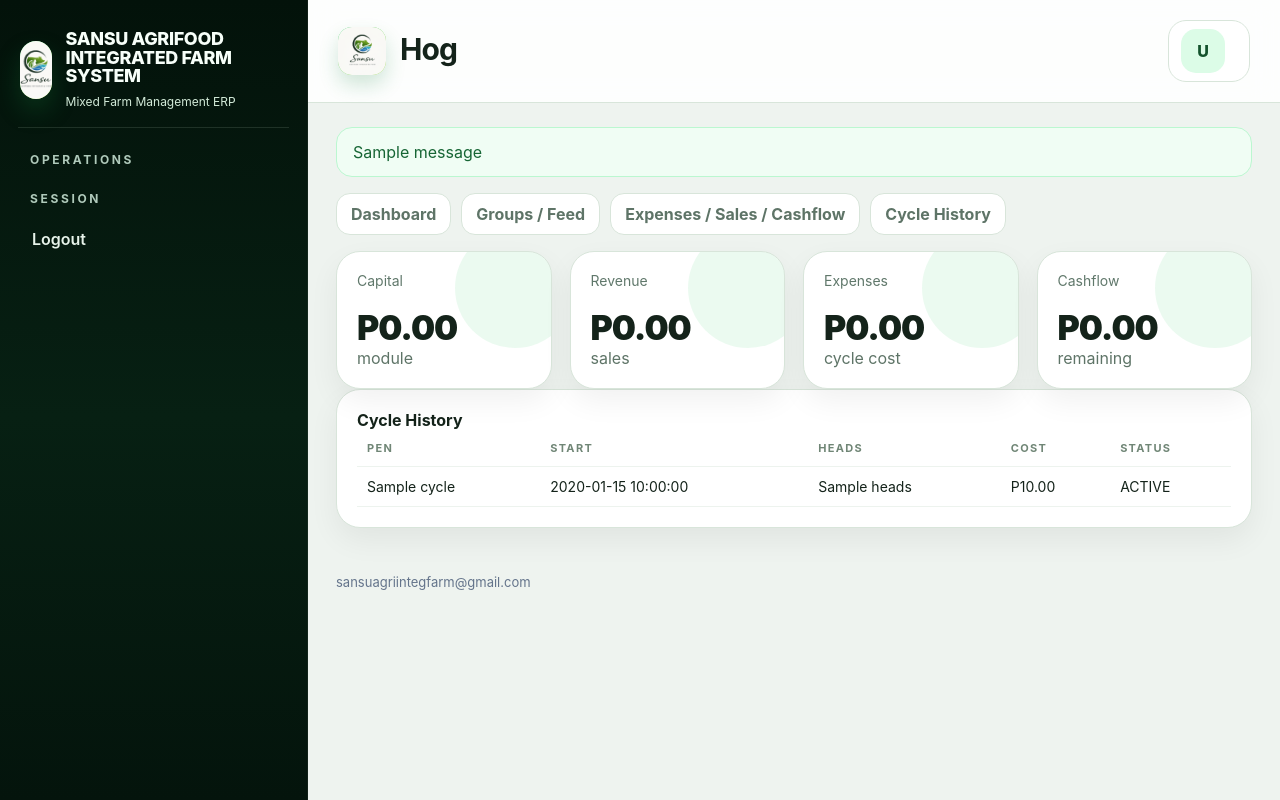
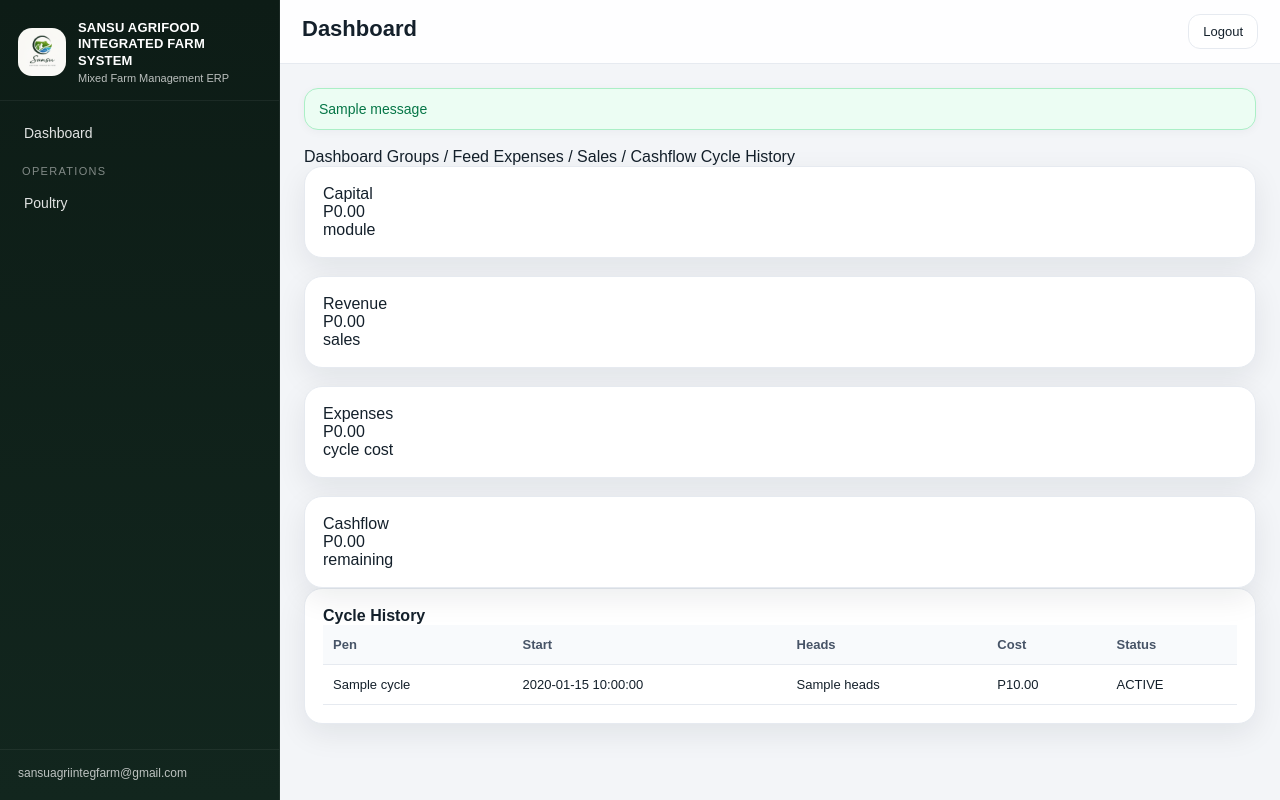
Before and after one commit to sansuagriintegfarm-del/sansu-farm-system-v2, a Flask app: template templates/hog.html in a window 1280 px wide. Run offline with Flask 3, Linux system fonts and the light colour scheme; the template is opened without the code that fills it: most values are stand-ins (such as "Sample title", 1, 10 or a date in 2020); one stand-in notice (Sample message) is shown.

Commit message:
Update base.html

```diff
--- a/templates/base.html
+++ b/templates/base.html
@@ -1,154 +1,522 @@
-<!doctype html>
+<!DOCTYPE html>
 <html lang="en">
 <head>
-  <meta charset="utf-8">
-  <meta name="viewport" content="width=device-width, initial-scale=1">
-  <title>{{ app_name }}</title>
-  <script src="https://cdn.jsdelivr.net/npm/chart.js"></script>
+  <meta charset="UTF-8">
+  <meta name="viewport" content="width=device-width, initial-scale=1.0">
+  <title>{% block page_title %}{{ app_name }}{% endblock %}</title>
   <style>
     :root{
-      --bg:#eef3ef;--panel:#ffffff;--panel-2:#f7faf8;--ink:#14231a;--muted:#5e7467;--line:#d8e5da;
-      --brand:#11552d;--brand-2:#1ea84c;--brand-3:#0b2d19;--soft:#e8f7ec;--warn:#d97706;--danger:#b91c1c;
-      --shadow:0 12px 30px rgba(9,18,12,.06);
+      --bg:#f3f5f8;
+      --card:#ffffff;
+      --text:#14202b;
+      --muted:#667085;
+      --line:#e6eaf0;
+      --green:#0f6b46;
+      --green-dark:#0a4d33;
+      --green-soft:#e8f5ee;
+      --nav:#0d1c16;
+      --nav-2:#12261e;
+      --danger:#b42318;
+      --warning:#b54708;
+      --shadow:0 10px 30px rgba(16,24,40,.08);
+      --radius:18px;
     }
-    *{box-sizing:border-box} html,body{height:100%} body{margin:0;font-family:Inter,Segoe UI,Arial,sans-serif;background:var(--bg);color:var(--ink)}
-    a{text-decoration:none;color:inherit}
-    .app{display:flex;min-height:100vh}
-    .sidebar{width:308px;background:linear-gradient(180deg,#03120a 0%,#072013 52%,#04140c 100%);color:#f7fff9;padding:22px 18px;position:sticky;top:0;height:100vh;overflow:auto;border-right:1px solid rgba(255,255,255,.05)}
-    .brand{display:flex;gap:14px;align-items:center;padding:8px 2px 18px;border-bottom:1px solid rgba(220,255,230,.12)}
-    .logo{width:58px;height:58px;border-radius:18px;background:linear-gradient(135deg,#22c55e,#84cc16);display:flex;align-items:center;justify-content:center;color:#fff;font-weight:900;font-size:22px;box-shadow:0 12px 24px rgba(21,128,61,.28);overflow:hidden}
-    .logo img{width:100%;height:100%;object-fit:cover}
-    .brand h1{margin:0;font-size:18px;line-height:1.04;font-weight:800;letter-spacing:-.02em}
-    .brand small{display:block;color:#d2ead8;margin-top:8px;font-size:12px}
-    .nav h4{font-size:12px;letter-spacing:.22em;text-transform:uppercase;color:#b0cabb;margin:24px 12px 10px}
-    .nav .link{display:flex;align-items:center;justify-content:space-between;padding:13px 14px;border-radius:18px;color:#e7f3ea;margin:4px 0;font-weight:600;transition:.18s}
-    .nav .link.active,.nav .link:hover{background:linear-gradient(90deg,rgba(34,197,94,.16),rgba(255,255,255,.04));color:#fff}
-    .subnav{margin:6px 0 14px 12px;padding-left:14px;border-left:1px solid rgba(255,255,255,.12)}
-    .subnav a{display:block;padding:10px 10px;border-radius:12px;color:#cfe3d6;font-size:14px;margin:2px 0}
-    .subnav a.active,.subnav a:hover{background:rgba(255,255,255,.06);color:#fff}
-    .side-note{margin-top:18px;background:rgba(255,255,255,.05);border:1px solid rgba(255,255,255,.08);padding:14px;border-radius:18px;color:#d8eadc;font-size:13px;line-height:1.5}
-    .main{flex:1;min-width:0}
-    .topbar{display:flex;align-items:center;justify-content:space-between;gap:18px;padding:20px 30px;background:rgba(255,255,255,.88);backdrop-filter:blur(14px);border-bottom:1px solid var(--line);position:sticky;top:0;z-index:5}
-    .topbar h2{margin:0;font-size:30px;letter-spacing:-.03em}
-    .topbar p{margin:5px 0 0;color:var(--muted);font-size:14px}
-    .userbox{display:flex;align-items:center;gap:12px;padding:8px 12px;border-radius:18px;background:#fff;border:1px solid var(--line)}
-    .topbar-logo{width:48px;height:48px;border-radius:14px;background:linear-gradient(135deg,#22c55e,#84cc16);display:flex;align-items:center;justify-content:center;overflow:hidden;color:#fff;font-weight:900;box-shadow:0 10px 20px rgba(21,128,61,.2)}
-    .topbar-logo img{width:100%;height:100%;object-fit:cover}
-    .avatar{width:44px;height:44px;border-radius:15px;background:#dcfce7;color:#14532d;display:flex;align-items:center;justify-content:center;font-weight:800}
-    .container{padding:24px 28px 30px}
-    .grid{display:grid;gap:18px}.g4{grid-template-columns:repeat(4,minmax(0,1fr))}.g3{grid-template-columns:repeat(3,minmax(0,1fr))}.g2{grid-template-columns:repeat(2,minmax(0,1fr))}
-    .card{background:var(--panel);border:1px solid var(--line);border-radius:24px;padding:20px;box-shadow:var(--shadow)}
-    .kpi{position:relative;overflow:hidden}.kpi:after{content:"";position:absolute;right:-24px;top:-24px;width:120px;height:120px;border-radius:50%;background:rgba(34,197,94,.09)}
-    .kpi .label{font-size:14px;color:#60786b;margin-bottom:18px}.kpi .value{font-size:34px;font-weight:900;letter-spacing:-.03em}.kpi .meta{margin-top:8px;color:var(--muted);font-size:13px;line-height:1.4}
-    .section-head{display:flex;align-items:center;justify-content:space-between;gap:12px;margin-bottom:14px}.section-head strong{font-size:15px;letter-spacing:.01em}.pill{display:inline-flex;align-items:center;gap:8px;padding:8px 12px;border-radius:999px;background:var(--soft);color:var(--brand);font-size:12px;font-weight:800}
-    .chart-wrap{position:relative;height:260px}.chart-wrap.short{height:220px}.chart-wrap.tall{height:320px}
-    .muted{color:var(--muted)} .empty{display:flex;align-items:center;justify-content:center;height:100%;min-height:120px;border:1px dashed var(--line);border-radius:18px;color:#7c8f84;background:var(--panel-2);font-size:14px}
-    table{width:100%;border-collapse:collapse} th,td{padding:11px 10px;border-bottom:1px solid #edf3ee;text-align:left;font-size:14px;vertical-align:top} th{font-size:11px;text-transform:uppercase;letter-spacing:.12em;color:#708676}
-    .table-wrap{overflow:auto}.form-grid{display:grid;grid-template-columns:repeat(4,minmax(0,1fr));gap:12px}.form-grid .full{grid-column:1/-1}
-    input,select,textarea{width:100%;padding:11px 13px;border:1px solid #d7e3d9;border-radius:14px;font:inherit;background:#fff} textarea{min-height:88px;resize:vertical}
-    button,.btn{padding:11px 16px;border:0;border-radius:14px;background:var(--brand);color:#fff;font-weight:800;cursor:pointer;display:inline-block}.btn.alt{background:#fff;color:var(--ink);border:1px solid var(--line)} .btn.warn{background:#b45309}.btn.danger{background:#991b1b}
-    .tabs{display:flex;flex-wrap:wrap;gap:10px;margin-bottom:16px}.tabs a{padding:10px 14px;border-radius:14px;background:#fff;border:1px solid var(--line);color:var(--muted);font-weight:700}.tabs a.active{background:var(--brand);color:#fff;border-color:var(--brand)}
-    .flash{padding:14px 16px;border-radius:16px;margin-bottom:16px;background:#fff7ed;border:1px solid #fed7aa;color:#9a3412}.flash.success{background:#f0fdf4;border-color:#bbf7d0;color:#166534}.flash.danger{background:#fef2f2;border-color:#fecaca;color:#991b1b}
-    .foot{padding:16px 28px 24px;color:#64748b;font-size:13px}
-    @media (max-width:1260px){.g4{grid-template-columns:repeat(2,minmax(0,1fr))}.g3{grid-template-columns:1fr 1fr}.form-grid{grid-template-columns:1fr 1fr}}
-    @media (max-width:980px){.sidebar{display:none}.topbar{padding:16px 18px}.container{padding:16px}.g4,.g3,.g2,.form-grid{grid-template-columns:1fr}.topbar h2{font-size:24px}}
+
+    *{box-sizing:border-box}
+    html,body{margin:0;padding:0}
+    body{
+      font-family:Arial,Helvetica,sans-serif;
+      background:var(--bg);
+      color:var(--text);
+    }
+
+    a{color:inherit;text-decoration:none}
+    img{max-width:100%}
+
+    .app-shell{
+      min-height:100vh;
+      display:flex;
+    }
+
+    .sidebar{
+      width:280px;
+      background:linear-gradient(180deg,var(--nav),var(--nav-2));
+      color:#fff;
+      position:sticky;
+      top:0;
+      height:100vh;
+      display:flex;
+      flex-direction:column;
+      border-right:1px solid rgba(255,255,255,.06);
+    }
+
+    .brand-wrap{
+      display:flex;
+      align-items:center;
+      gap:12px;
+      padding:20px 18px 16px;
+      border-bottom:1px solid rgba(255,255,255,.06);
+    }
+
+    .brand-mark{
+      width:48px;
+      height:48px;
+      border-radius:14px;
+      overflow:hidden;
+      display:flex;
+      align-items:center;
+      justify-content:center;
+      background:rgba(255,255,255,.08);
+      color:#fff;
+      font-weight:800;
+      flex:0 0 48px;
+    }
+
+    .brand-mark img{
+      width:100%;
+      height:100%;
+      object-fit:cover;
+      display:block;
+    }
+
+    .brand-title{
+      font-size:13px;
+      line-height:1.25;
+      font-weight:700;
+      letter-spacing:.2px;
+    }
+
+    .brand-subtitle{
+      margin-top:3px;
+      font-size:11px;
+      color:rgba(255,255,255,.72);
+    }
+
+    .nav-section{
+      padding:14px 12px 0;
+    }
+
+    .nav-label{
+      font-size:11px;
+      text-transform:uppercase;
+      letter-spacing:.12em;
+      color:rgba(255,255,255,.48);
+      padding:10px 10px 8px;
+    }
+
+    .nav-item,
+    .nav-subitem{
+      display:flex;
+      align-items:center;
+      gap:10px;
+      padding:10px 12px;
+      border-radius:12px;
+      color:rgba(255,255,255,.88);
+      transition:.18s ease;
+      margin-bottom:4px;
+      font-size:14px;
+    }
+
+    .nav-item:hover,
+    .nav-subitem:hover{
+      background:rgba(255,255,255,.08);
+    }
+
+    .nav-subgroup{
+      margin:0 0 8px 0;
+      padding:0 0 0 10px;
+      border-left:1px solid rgba(255,255,255,.08);
+    }
+
+    .nav-subitem{
+      font-size:13px;
+      color:rgba(255,255,255,.72);
+      padding:8px 12px;
+    }
+
+    .sidebar-footer{
+      margin-top:auto;
+      padding:16px 18px 20px;
+      border-top:1px solid rgba(255,255,255,.06);
+      font-size:12px;
+      color:rgba(255,255,255,.72);
+    }
+
+    .main{
+      flex:1;
+      min-width:0;
+      display:flex;
+      flex-direction:column;
+    }
+
+    .topbar{
+      position:sticky;
+      top:0;
+      z-index:50;
+      background:rgba(255,255,255,.9);
+      backdrop-filter:blur(10px);
+      border-bottom:1px solid var(--line);
+      padding:14px 22px;
+      display:flex;
+      align-items:center;
+      justify-content:space-between;
+      gap:14px;
+    }
+
+    .topbar-left h1{
+      margin:0;
+      font-size:22px;
+      line-height:1.1;
+    }
+
+    .topbar-left p{
+      margin:4px 0 0;
+      color:var(--muted);
+      font-size:13px;
+    }
+
+    .user-box{
+      display:flex;
+      align-items:center;
+      gap:12px;
+      background:#fff;
+      border:1px solid var(--line);
+      border-radius:14px;
+      padding:8px 12px;
+      box-shadow:0 2px 10px rgba(16,24,40,.04);
+    }
+
+    .user-avatar{
+      width:38px;
+      height:38px;
+      border-radius:50%;
+      background:var(--green-soft);
+      color:var(--green);
+      display:flex;
+      align-items:center;
+      justify-content:center;
+      font-weight:700;
+      font-size:14px;
+      flex:0 0 38px;
+    }
+
+    .user-meta{
+      line-height:1.2;
+    }
+
+    .user-meta strong{
+      display:block;
+      font-size:13px;
+    }
+
+    .user-meta span{
+      display:block;
+      margin-top:2px;
+      font-size:12px;
+      color:var(--muted);
+    }
+
+    .logout-btn{
+      border:1px solid var(--line);
+      background:#fff;
+      color:var(--text);
+      border-radius:12px;
+      padding:9px 14px;
+      font-size:13px;
+      cursor:pointer;
+    }
+
+    .logout-btn:hover{
+      background:#f8fafc;
+    }
+
+    .page-content{
+      max-width:1400px;
+      width:100%;
+      margin:0 auto;
+      padding:24px;
+    }
+
+    .flash-wrap{
+      display:grid;
+      gap:10px;
+      margin-bottom:18px;
+    }
+
+    .flash{
+      padding:12px 14px;
+      border-radius:14px;
+      font-size:14px;
+      border:1px solid transparent;
+      background:#fff;
+      box-shadow:0 2px 10px rgba(16,24,40,.04);
+    }
+
+    .flash.success{
+      background:#ecfdf3;
+      color:#067647;
+      border-color:#abefc6;
+    }
+
+    .flash.danger{
+      background:#fef3f2;
+      color:#b42318;
+      border-color:#fecdca;
+    }
+
+    .flash.warning{
+      background:#fffaeb;
+      color:#b54708;
+      border-color:#fedf89;
+    }
+
+    .card{
+      background:var(--card);
+      border:1px solid var(--line);
+      border-radius:var(--radius);
+      box-shadow:var(--shadow);
+      padding:18px;
+    }
+
+    .grid{
+      display:grid;
+      gap:18px;
+    }
+
+    .grid-2{
+      display:grid;
+      grid-template-columns:repeat(2,minmax(0,1fr));
+      gap:18px;
+    }
+
+    .grid-3{
+      display:grid;
+      grid-template-columns:repeat(3,minmax(0,1fr));
+      gap:18px;
+    }
+
+    .grid-4{
+      display:grid;
+      grid-template-columns:repeat(4,minmax(0,1fr));
+      gap:18px;
+    }
+
+    .module-grid{
+      display:grid;
+      grid-template-columns:repeat(auto-fit,minmax(420px,1fr));
+      gap:20px;
+      align-items:start;
+    }
+
+    table{
+      width:100%;
+      border-collapse:collapse;
+      background:#fff;
+    }
+
+    th,td{
+      padding:12px 10px;
+      border-bottom:1px solid var(--line);
+      text-align:left;
+      font-size:13px;
+      vertical-align:top;
+    }
+
+    th{
+      color:#475467;
+      font-weight:700;
+      background:#f8fafc;
+    }
+
+    .badge{
+      display:inline-flex;
+      align-items:center;
+      padding:5px 10px;
+      border-radius:999px;
+      font-size:12px;
+      font-weight:700;
+      background:#eef2f6;
+      color:#344054;
+    }
+
+    .badge.green{
+      background:#ecfdf3;
+      color:#067647;
+    }
+
+    .badge.orange{
+      background:#fffaeb;
+      color:#b54708;
+    }
+
+    .badge.red{
+      background:#fef3f2;
+      color:#b42318;
+    }
+
+    .section-title{
+      margin:0 0 6px;
+      font-size:18px;
+    }
+
+    .section-subtitle{
+      margin:0;
+      color:var(--muted);
+      font-size:13px;
+    }
+
+    @media (max-width: 1100px){
+      .sidebar{
+        width:240px;
+      }
+      .grid-4{
+        grid-template-columns:repeat(2,minmax(0,1fr));
+      }
+    }
+
+    @media (max-width: 920px){
+      .app-shell{
+        display:block;
+      }
+      .sidebar{
+        position:relative;
+        width:100%;
+        height:auto;
+      }
+      .topbar{
+        position:relative;
+      }
+      .grid-3,
+      .grid-2,
+      .grid-4{
+        grid-template-columns:1fr;
+      }
+      .module-grid{
+        grid-template-columns:1fr;
+      }
+    }
   </style>
+  {% block extra_head %}{% endblock %}
 </head>
 <body>
-<div class="app">
+
+  {% set _path = request.path if request else '' %}
+
+  <div class="app-shell">
+
     <aside class="sidebar">
-    <div class="brand">
-      <div class="logo">{% if logo_url %}<img src="{{ logo_url }}" alt="logo">{% else %}SA{% endif %}</div>
+      <div class="brand-wrap">
+        <div class="brand-mark">
+          {% if logo_url %}
+            <img src="{{ logo_url }}" alt="logo">
+          {% else %}
+            SA
+          {% endif %}
+        </div>
         <div>
-        <h1>{{ app_name }}</h1>
-        <small>{{ dashboard_subtitle }}</small>
+          <div class="brand-title">{{ app_name }}</div>
+          <div class="brand-subtitle">{{ dashboard_subtitle }}</div>
         </div>
       </div>
-    <nav class="nav">
+
+      <div class="nav-section">
+        <a href="{{ url_for('dashboard') if is_admin_user else url_for('poultry_page') }}"
+           class="nav-item">Dashboard</a>
+
+        <div class="nav-label">Operations</div>
+
+        <a href="{{ url_for('poultry_page') }}" class="nav-item">Poultry</a>
+
         {% if is_admin_user %}
-      <h4>Main</h4>
-      <a class="link {% if request.path == '/' %}active{% endif %}" href="/">Dashboard</a>
-      {% endif %}
-
-      <h4>Operations</h4>
-      {% if can_access_module('POULTRY') %}
-      <a class="link {% if request.path.startswith('/poultry') %}active{% endif %}" href="/poultry">Poultry</a>
-      <div class="subnav">
-        <a href="/poultry?tab=overview" class="{% if request.path.startswith('/poultry') and request.args.get('tab','overview')=='overview' %}active{% endif %}">Dashboard</a>
-        <a href="/poultry?tab=batches" class="{% if request.path.startswith('/poultry') and request.args.get('tab')=='batches' %}active{% endif %}">Batches</a>
-        <a href="/poultry?tab=operations" class="{% if request.path.startswith('/poultry') and request.args.get('tab')=='operations' %}active{% endif %}">Operations</a>
-        <a href="/poultry?tab=finance" class="{% if request.path.startswith('/poultry') and request.args.get('tab')=='finance' %}active{% endif %}">Finance</a>
-        <a href="/poultry?tab=history" class="{% if request.path.startswith('/poultry') and request.args.get('tab')=='history' %}active{% endif %}">History</a>
+          <div class="nav-subgroup">
+            <a href="{{ url_for('poultry_page', tab='overview') }}" class="nav-subitem">Overview</a>
+            <a href="{{ url_for('poultry_page', tab='batches') }}" class="nav-subitem">Batch / Cycle</a>
+            <a href="{{ url_for('poultry_page', tab='operations') }}" class="nav-subitem">Mortality / Feed</a>
+            <a href="{{ url_for('poultry_page', tab='finance') }}" class="nav-subitem">Expenses / Sales</a>
           </div>
         {% endif %}
 
         {% if is_admin_user %}
-      <a class="link {% if request.path.startswith('/hog') %}active{% endif %}" href="/hog">Hog</a>
-      <div class="subnav">
-        <a href="/hog?tab=overview" class="{% if request.path.startswith('/hog') and request.args.get('tab','overview')=='overview' %}active{% endif %}">Dashboard</a>
-        <a href="/hog?tab=operations" class="{% if request.path.startswith('/hog') and request.args.get('tab')=='operations' %}active{% endif %}">Operations</a>
-        <a href="/hog?tab=finance" class="{% if request.path.startswith('/hog') and request.args.get('tab')=='finance' %}active{% endif %}">Finance</a>
-        <a href="/hog?tab=history" class="{% if request.path.startswith('/hog') and request.args.get('tab')=='history' %}active{% endif %}">History</a>
+          <a href="{{ url_for('hog_page') }}" class="nav-item">Hog</a>
+          <div class="nav-subgroup">
+            <a href="{{ url_for('hog_page', tab='overview') }}" class="nav-subitem">Overview</a>
+            <a href="{{ url_for('hog_page', tab='operations') }}" class="nav-subitem">Groups / Feed</a>
+            <a href="{{ url_for('hog_page', tab='finance') }}" class="nav-subitem">Expenses / Sales</a>
           </div>
 
-      <a class="link {% if request.path.startswith('/fish') %}active{% endif %}" href="/fish">Fish Dealing</a>
-      <div class="subnav">
-        <a href="/fish?tab=overview" class="{% if request.path.startswith('/fish') and request.args.get('tab','overview')=='overview' %}active{% endif %}">Dashboard</a>
-        <a href="/fish?tab=operations" class="{% if request.path.startswith('/fish') and request.args.get('tab')=='operations' %}active{% endif %}">Operations</a>
-        <a href="/fish?tab=finance" class="{% if request.path.startswith('/fish') and request.args.get('tab')=='finance' %}active{% endif %}">Finance</a>
-        <a href="/fish?tab=history" class="{% if request.path.startswith('/fish') and request.args.get('tab')=='history' %}active{% endif %}">History</a>
+          <a href="{{ url_for('fish_page') }}" class="nav-item">Fish Dealing</a>
+          <div class="nav-subgroup">
+            <a href="{{ url_for('fish_page', tab='overview') }}" class="nav-subitem">Overview</a>
+            <a href="{{ url_for('fish_page', tab='operations') }}" class="nav-subitem">Transactions</a>
+            <a href="{{ url_for('fish_page', tab='finance') }}" class="nav-subitem">Expenses / Finance</a>
           </div>
 
-      <h4>Finance</h4>
-      <a class="link {% if request.path.startswith('/finance') %}active{% endif %}" href="/finance">Cashflow</a>
-      <a class="link {% if request.path.startswith('/bank') %}active{% endif %}" href="/bank">Bank</a>
+          <div class="nav-label">Finance</div>
+          <a href="{{ url_for('finance_page') }}" class="nav-item">Cashflow</a>
+          <a href="{{ url_for('bank_page') }}" class="nav-item">Bank</a>
+          <a href="{{ url_for('participants_page') }}" class="nav-item">Participants</a>
+        {% endif %}
+      </div>
 
-      <h4>People</h4>
-      <a class="link {% if request.path.startswith('/participants') %}active{% endif %}" href="/participants">Participants</a>
-      {% endif %}
-
-      <h4>Session</h4>
-      <a class="link" href="/logout">Logout</a>
-    </nav>
-
+      <div class="sidebar-footer">
+        {{ footer_email }}
+      </div>
     </aside>
 
     <main class="main">
       <div class="topbar">
-      <div style="display:flex;align-items:center;gap:14px">
-        <div class="topbar-logo">{% if logo_url %}<img src="{{ logo_url }}" alt="logo">{% else %}SA{% endif %}</div>
-        <div>
-          <h2>{% block page_title %}Dashboard{% endblock %}</h2>
-          <p>{% block page_subtitle %}{% endblock %}</p>
+        <div class="topbar-left">
+          <h1>{% block topbar_title %}Dashboard{% endblock %}</h1>
+          <p>{% block topbar_subtitle %}{% endblock %}</p>
+        </div>
+
+        <div style="display:flex;align-items:center;gap:10px;">
+          {% if current_user %}
+            <div class="user-box">
+              <div class="user-avatar">
+                {{ (current_user.full_name or current_user.username or 'U')[:2].upper() }}
+              </div>
+              <div class="user-meta">
+                <strong>{{ current_user.full_name or current_user.username }}</strong>
+                <span>{{ current_user.role }}</span>
               </div>
             </div>
-      <div class="userbox">
-        <div class="avatar">{{ (current_user.full_name or current_user.username or 'U')[:2].upper() }}</div>
-        <div>
-          <strong>{{ current_user.full_name or current_user.username }}</strong>
-          <div class="muted">{{ current_user.role }}</div>
+          {% endif %}
+          <a href="{{ url_for('logout') }}" class="logout-btn">Logout</a>
         </div>
       </div>
+
+      <div class="page-content">
+        {% with messages = get_flashed_messages(with_categories=true) %}
+          {% if messages %}
+            <div class="flash-wrap">
+              {% for category, message in messages %}
+                <div class="flash {{ category }}">{{ message }}</div>
+              {% endfor %}
             </div>
-    <div class="container">
-      {% with messages = get_flashed_messages(with_categories=true) %}
-        {% for category, message in messages %}<div class="flash {{ category }}">{{ message }}</div>{% endfor %}
+          {% endif %}
         {% endwith %}
+
         {% block content %}{% endblock %}
       </div>
-    <div class="foot">{{ footer_email }}</div>
     </main>
   </div>
+
   <script>
-if ('scrollRestoration' in history) { history.scrollRestoration = 'manual'; }
+    (function () {
+      var path = window.location.pathname.toLowerCase();
+      if (
+        path.indexOf('/poultry') === 0 ||
+        path.indexOf('/hog') === 0 ||
+        path.indexOf('/fish') === 0
+      ) {
         window.addEventListener('load', function () {
-  const p = window.location.pathname;
-  if (p === '/poultry' || p === '/hog' || p === '/fish') {
-    window.scrollTo({top: 0, behavior: 'smooth'});
-    const main = document.querySelector('.main');
-    if (main) { main.scrollTo({top: 0, behavior: 'smooth'}); }
+          window.scrollTo({ top: 0, behavior: 'smooth' });
+        });
       }
-});
+    })();
   </script>
+
+  {% block extra_scripts %}{% endblock %}
 </body>
 </html>
```
Lines whose indentation alone changed are shown as unchanged.
